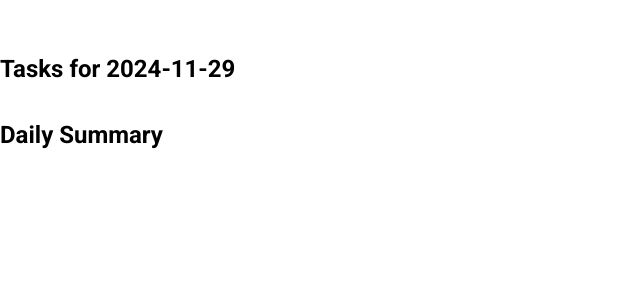
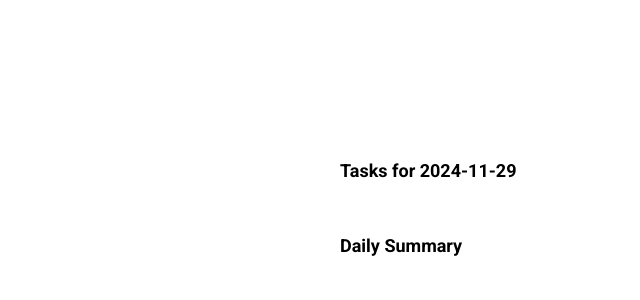
Before and after one commit to akramthedev/die-deutsch-traum, a React (Create React App) app: page /TimeManag in a window 1280 px wide. Shown: the top 300 px of the page, without its empty margins (0-640 px from the left). Built offline with nearby package versions, Linux system fonts and the light colour scheme.

Commit message:
Update App.css

```diff
--- a/src/App.css
+++ b/src/App.css
@@ -174,3 +174,71 @@
   margin-top: 1rem;
   padding-right: 0.7rem;
 }
+
+
+
+
+
+
+
+
+
+
+
+
+
+.esirhghsfhisd{
+  height: 100vh;
+  width: 100%;
+  overflow: hidden;
+  padding: 0 5rem;
+  display: flex;
+  align-items: center;
+  justify-content: center;
+}
+
+.zrfsuhsdfwo{
+  width: 100%;
+  max-width: 600px;
+  height: 80%;
+  overflow-y: auto;
+}
+
+.zrfsuhsdfwo h1{
+  text-align: center;
+  height: 60px;
+  font-size: 25px;
+  font-weight: 800;
+
+}
+.ZUSHDFOUHSUDOFH li, .eushfdwohswdf li{
+  list-style: none;
+  font-size: 16px;
+  padding: 0 0.5rem;  display: flex;
+  align-items: center;
+
+}
+.zrfsuhsdfwo h2{
+  font-size: 18px;
+  font-weight: 700;
+  margin: 0.5rem 0;
+}
+
+.ZUSHDFOUHSUDOFH li{
+  padding: 0 0.5rem;
+  height: 30px;
+  margin-bottom: 0.8rem;
+}
+
+.ZUSHDFOUHSUDOFH li span{
+  font-size: 16px;
+  width: calc(100% - 25px);
+}
+.ZUSHDFOUHSUDOFH li input{
+  margin-right: 0.5rem;
+  height: 25px;
+  cursor: pointer;
+  width: 25px;
+  border: 1px solid gray;
+  border-radius: 0 !important;
+}
```
